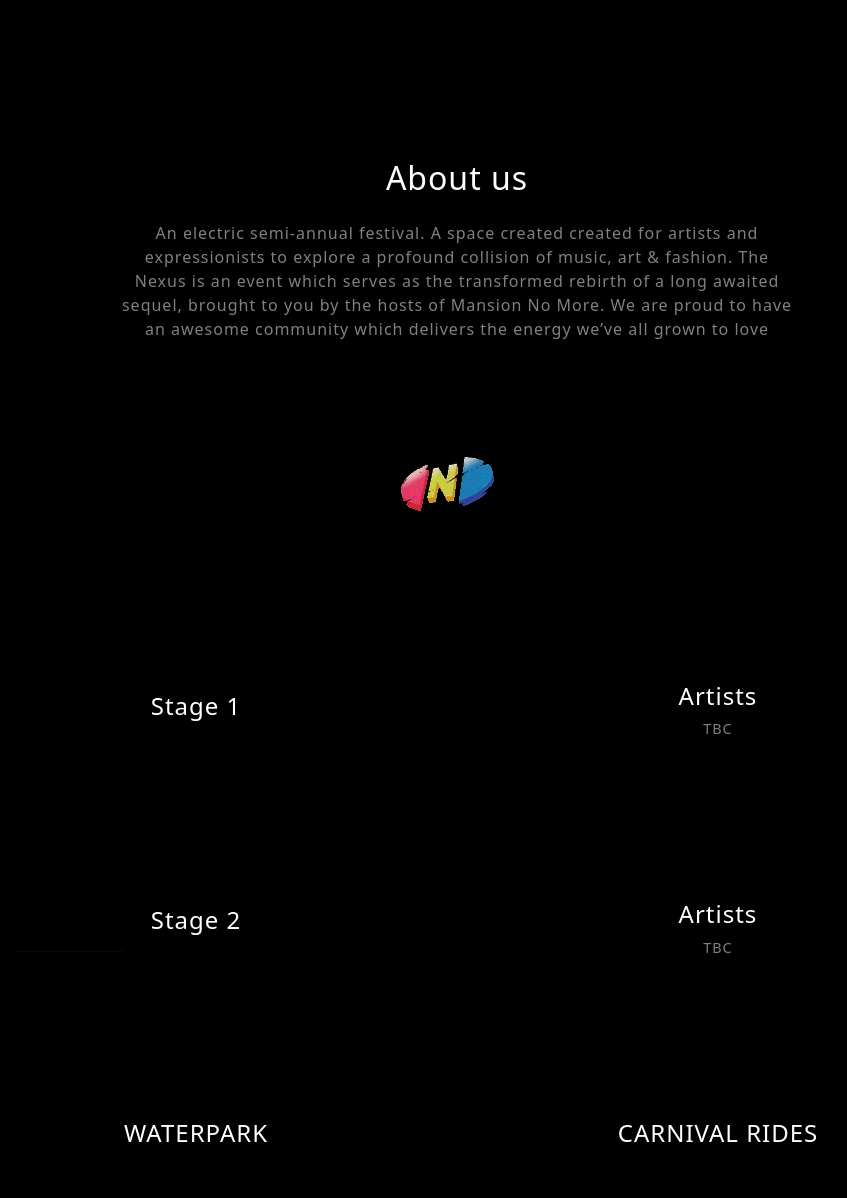
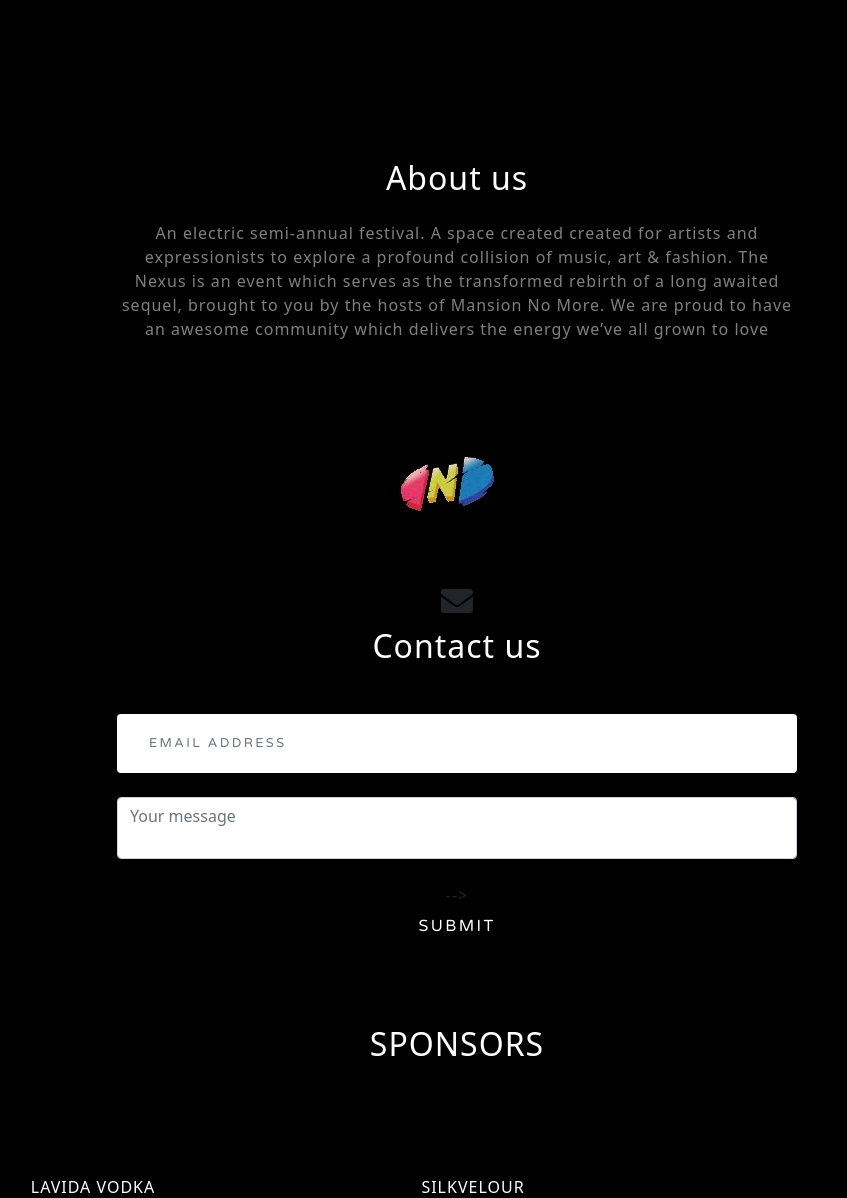
Before and after one commit to Joel-Haag/NexusDjango, a Django app: page / in a window 1280 px wide. Shown: the part 801-1999 px from the top of the page, without its empty margins (183-1030 px from the left). Run offline with Django 4.2, Linux system fonts and the light colour scheme; data comes from the database, SQL or seed files in the repository; some libraries are stand-ins or nearby versions.

Commit message:
added stage custom

```diff
--- a/templates/home/home.html
+++ b/templates/home/home.html
@@ -84,7 +84,7 @@
 </section>
 
 <!-- Projects-->
-
+<!--
 <section class="projects-section bg-black" id="Artists">
     <div class="container px-4 px-lg-5">
 
@@ -141,12 +141,18 @@
                     <div class="d-flex h-100">
                         <div class="project-text w-100 my-auto text-center text-lg-left">
                             <h4 class="text-white">Artists</h4>
-                            {% for performers in performer %}
-
-                                {% if performers.stage_number == 2 %}
-                                    <p class="mb-0 text-white-50">{{ performers.stage_name }} </p>
-                                {% endif %}
-                            {% endfor %}
+                            <p class="mb-0 text-white-50">DAZED </p>
+                            <p class="mb-0 text-white-50">NEO BRANDON </p>
+                            <p class="mb-0 text-white-50">GALILEO</p>
+                            <p class="mb-0 text-white-50">NO TIME FOR SPACE - ETHAN</p>
+                            <p class="mb-0 text-white-50">BLACK LAKE</p>
+                            <p class="mb-0 text-white-50">DAVID & GREVOL</p>
+                            <p class="mb-0 text-white-50">200 TONE</p>
+                            <p class="mb-0 text-white-50">BEEMINDFUL (CPT)</p>
+                            <p class="mb-0 text-white-50">NATASA</p>
+                            <p class="mb-0 text-white-50">AVI SUBBAN </p>
+                            <p class="mb-0 text-white-50">RYAN MURGATROID</p>
+                            <p class="mb-0 text-white-50">DOGSTAR & ILLING B2B</p>
 
                         </div>
                     </div>
@@ -218,7 +224,7 @@
         </div>
     </div>
 </section>
-
+-->
 
 <!-- Gallery-->
 <!--    <section class="projects-section bg-black" id="Gallery">
```
